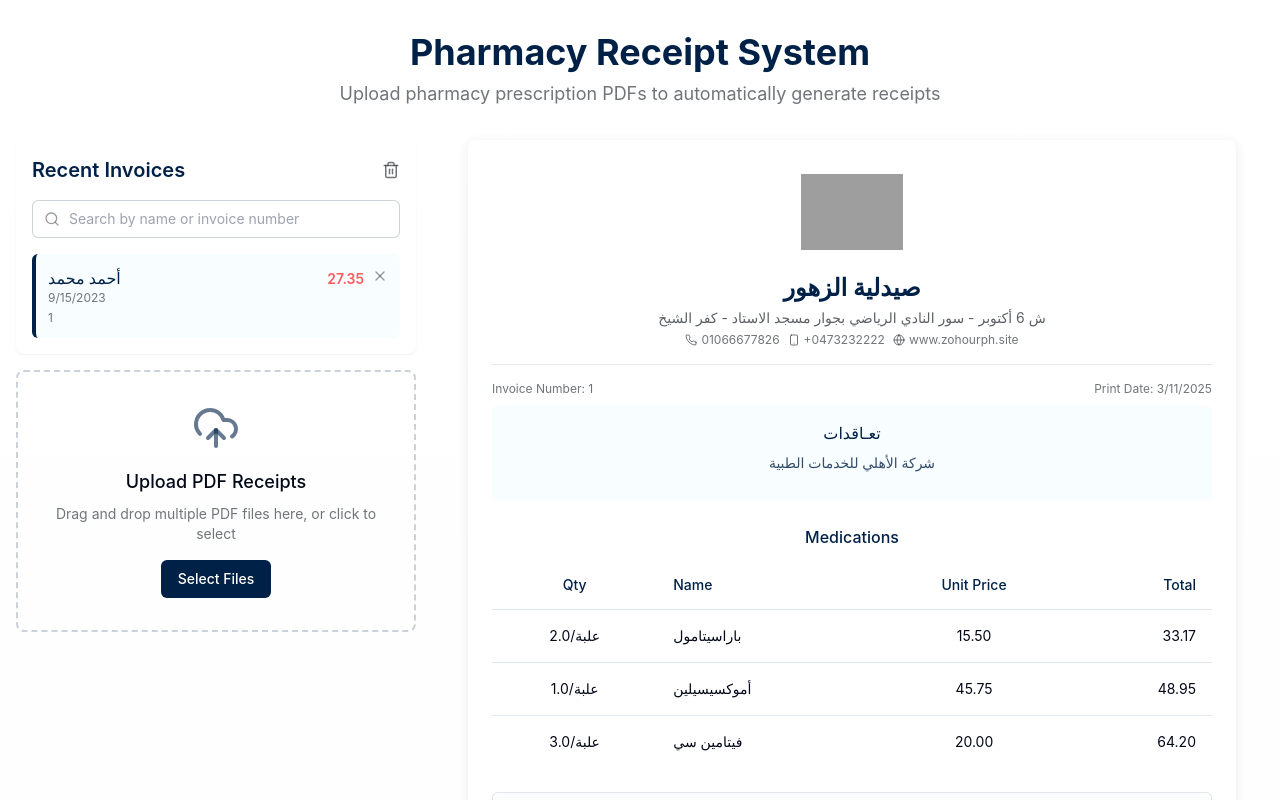
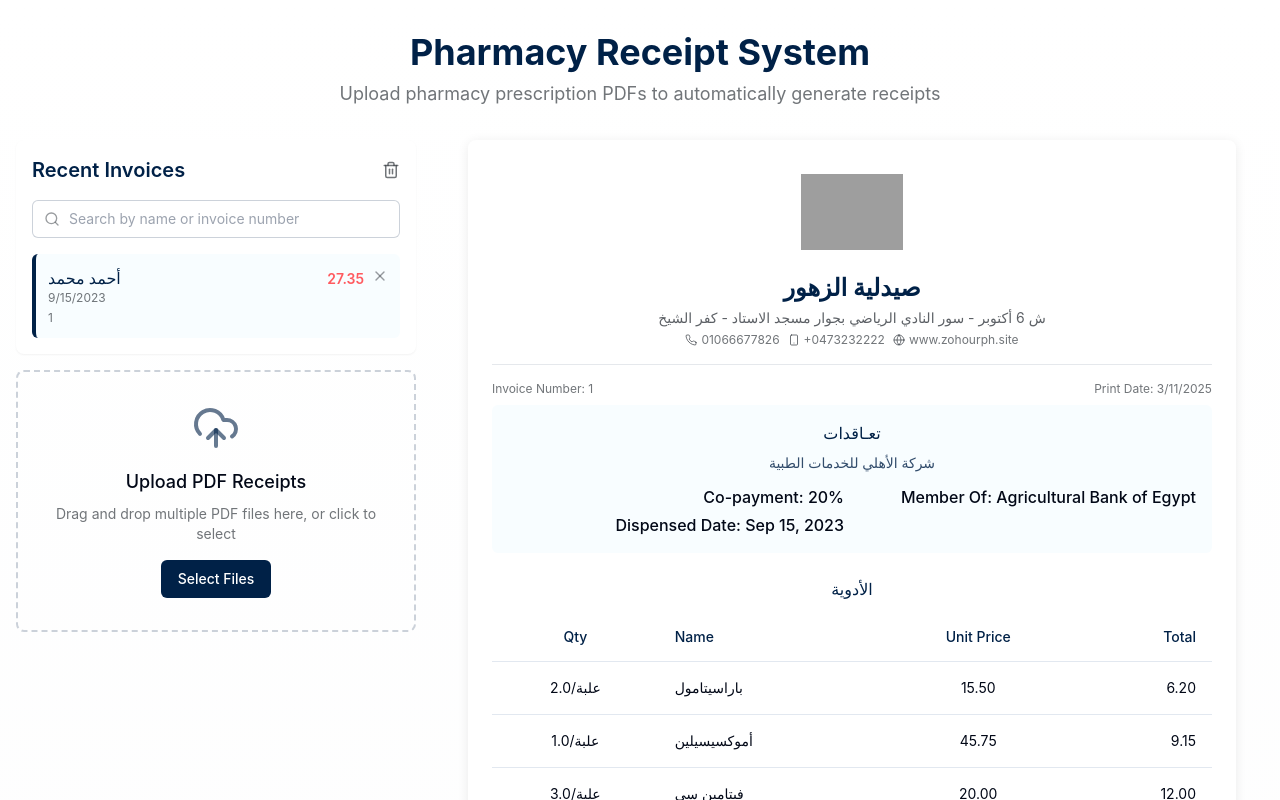
Before and after one commit to usifszone1/bills, a React (Vite) app: page / in a window 1280 px wide. Both pictures are taken after a click on the button "View Sample Receipt". Shown: the top 800 px of the page. Built offline with nearby package versions, Linux system fonts and the light colour scheme; grey boxes are pictures that could not be loaded; a web font is replaced by a local one.

Commit message:
Reverted to edit edt-3c9db8ea-0f59-43ac-8638-ae4795c32f8d: "Refactor customer information extraction
Modify the customer information extraction logic to only extract specific data points: "Member Of", "Co-payment percentage", and "Dispensed Date". Remove extraction of other patient data."

```diff
--- a/src/components/MedicationTable.tsx
+++ b/src/components/MedicationTable.tsx
@@ -24,14 +24,11 @@ const MedicationTable: React.FC<MedicationTableProps> = ({ medications, coverage
     );
   }
 
-  // Calculate net price after company discount with 7% added
+  // Calculate net price after company discount
   const calculateNet = (total: number, coveragePercentage: number) => {
-    // Apply 7% increase to the total
-    const increasedTotal = total * 1.07;
-
     // Net is the amount after coverage percentage is applied
-    const discount = (increasedTotal * coveragePercentage) / 100;
-    return increasedTotal - discount;
+    const discount = (total * coveragePercentage) / 100;
+    return total - discount;
   };
 
   return (
@@ -47,8 +44,6 @@ const MedicationTable: React.FC<MedicationTableProps> = ({ medications, coverage
         </TableHeader>
         <TableBody>
           {medications.map((medication, index) => {
-            // Apply 7% increase to the total
-            const increasedTotal = medication.total * 1.07;
             const netAmount = medication.net || calculateNet(medication.total, coveragePercentage);
 
             return (
@@ -61,7 +56,7 @@ const MedicationTable: React.FC<MedicationTableProps> = ({ medications, coverage
                 </TableCell>
                 <TableCell className="text-left">{medication.name}</TableCell>
                 <TableCell className="text-center">{medication.price.toFixed(2)}</TableCell>
-                <TableCell className="text-right">{increasedTotal.toFixed(2)}</TableCell>
+                <TableCell className="text-right">{netAmount.toFixed(2)}</TableCell>
               </TableRow>
             );
           })}
--- a/src/components/Receipt.tsx
+++ b/src/components/Receipt.tsx
@@ -44,15 +44,26 @@ const Receipt: React.FC<ReceiptComponentProps> = ({ data }) => {
         <span>Print Date: {new Date().toLocaleDateString()}</span>
       </div>
 
-      {/* Only showing company name and hiding other patient data */}
+      {/* Customer Information - Only displaying the three required fields */}
       <div className="mb-6 p-4 bg-pharmacy-lightBlue/30 rounded-md animate-scale-in">
         <h2 className="text-pharmacy-navy font-medium mb-2 text-center">تعـاقدات</h2>
         <h3 className="text-pharmacy-navy/80 font-medium mb-3 text-center text-sm">شركة الأهلي للخدمات الطبية</h3>
+
+        <div className="grid grid-cols-1 md:grid-cols-2 gap-4 rtl">
+          <div className="space-y-1">
+            <CustomerInfo label="Member Of" value={customer.memberOf || "Agricultural Bank of Egypt"} />
+          </div>
+
+          <div className="space-y-1 md:mt-0 mt-2">
+            <CustomerInfo label="Co-payment" value={`${100 - summary.coveragePercentage}%`} />
+            <CustomerInfo label="Dispensed Date" value={customer.date ? formatDate(customer.date) : 'Not available'} />
+          </div>
+        </div>
       </div>
 
       {/* Medications */}
       <div className="mb-6">
-        <h2 className="text-pharmacy-navy font-medium mb-3 text-center">Medications</h2>
+        <h2 className="text-pharmacy-navy font-medium mb-3 text-center">الأدوية</h2>
         <MedicationTable medications={medications} coveragePercentage={summary.coveragePercentage} />
       </div>
 
--- a/src/utils/receiptCalculator.ts
+++ b/src/utils/receiptCalculator.ts
@@ -39,17 +39,14 @@ export const calculateReceiptSummary = (medications: Medication[], coveragePerce
   // Calculate subtotal
   const subtotal = medications.reduce((sum, medication) => sum + medication.total, 0);
 
-  // Apply 7% increase to the total
-  const increasedSubtotal = subtotal * 1.07;
-
-  // Calculate coverage amount based on the increased subtotal
-  const coverageAmount = (increasedSubtotal * coveragePercentage) / 100;
+  // Calculate coverage amount
+  const coverageAmount = (subtotal * coveragePercentage) / 100;
 
   // Calculate final total
-  const finalTotal = increasedSubtotal - coverageAmount;
+  const finalTotal = subtotal - coverageAmount;
 
   return {
-    subtotal: increasedSubtotal, // Using the increased value as the gross amount
+    subtotal,
     coveragePercentage,
     coverageAmount,
     finalTotal
```
